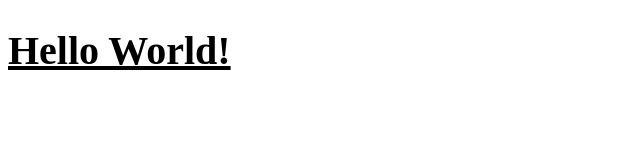
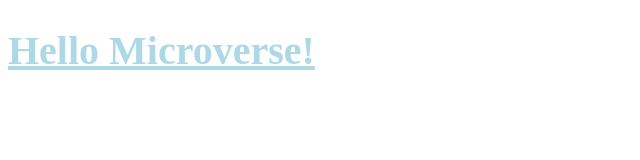
Before and after one commit to RiyaBulia12/Hello-World, a website: page index.html in a window 1280 px wide. Shown: the whole page, without its empty margins (0-640 px from the left). Drawn offline with Linux system fonts and the light colour scheme.

Commit message:
Add color for header

```diff
--- a/index.html
+++ b/index.html
@@ -7,6 +7,6 @@
       <link rel="stylesheet" href="styles.css">
    </head>
    <body>
-      <h1>Hello World!</h1>
+      <h1>Hello Microverse!</h1>
    </body>
 </html>
--- a/styles.css
+++ b/styles.css
@@ -1,4 +1,5 @@
 h1 {
   font-size: 40px;
   text-decoration: underline;
+  color: lightblue;
 }
```
